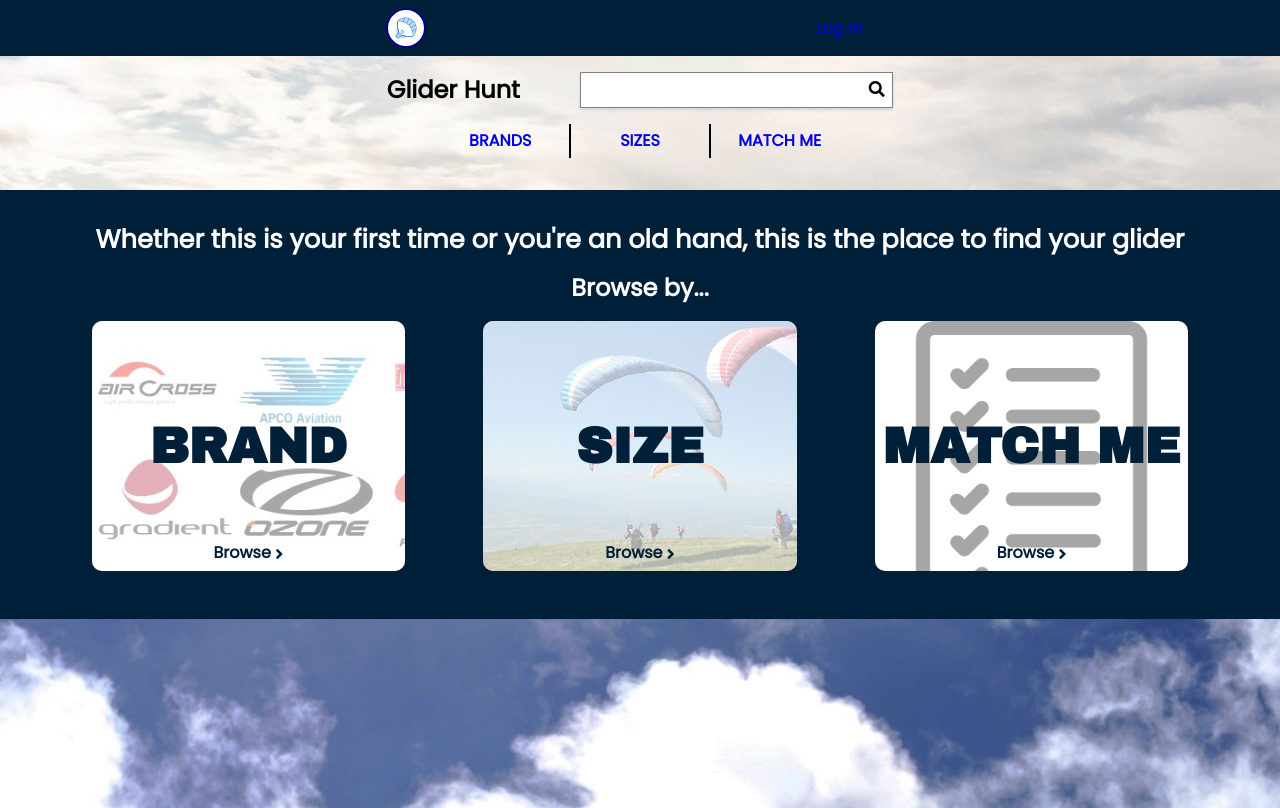
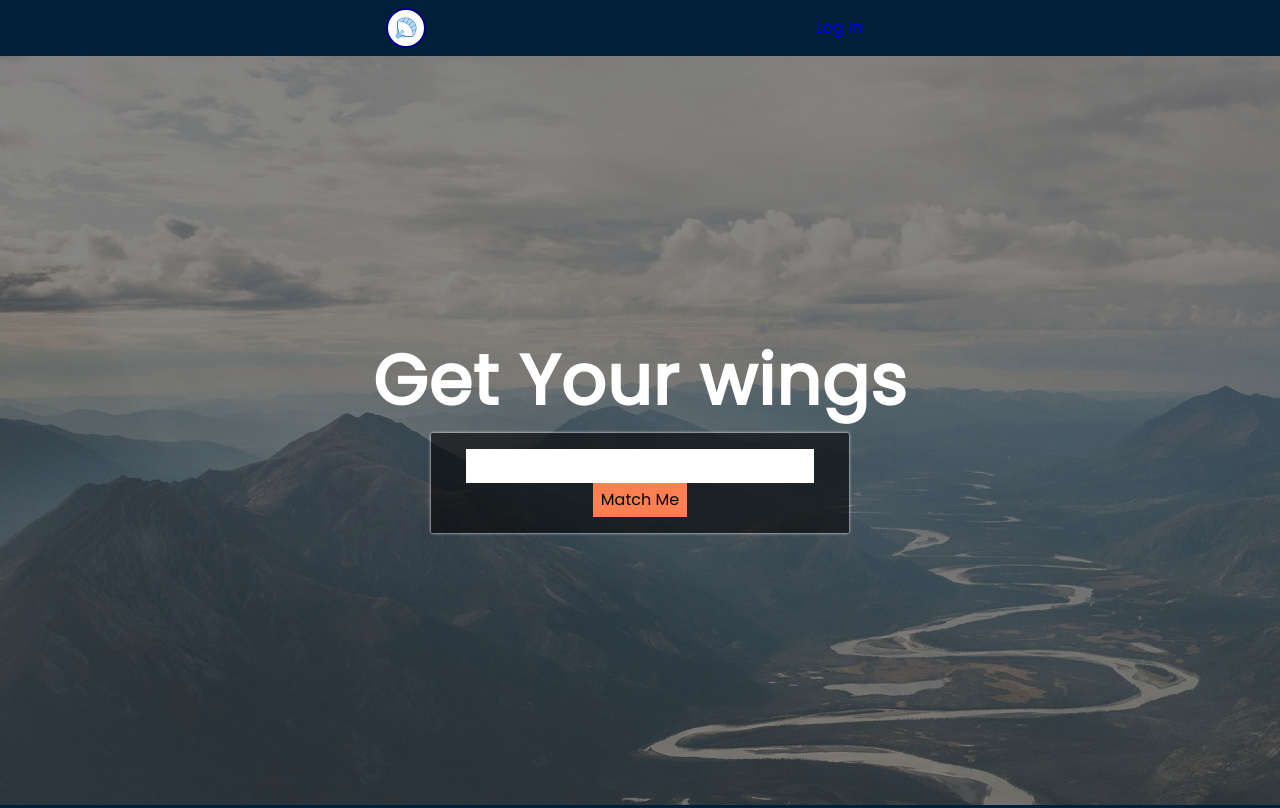
Before and after one commit to HurricanePete/Glider-Hunt-Client, a React (Create React App) app: page / in a window 1280 px wide. Shown: the top 808 px of the page. Built offline with nearby package versions, Linux system fonts and the light colour scheme.

Commit message:
change of layout to comply with updated wireframes

```diff
--- a/src/components/App.js
+++ b/src/components/App.js
@@ -22,7 +22,6 @@ export default class App extends React.Component {
                 <Nav />
                 <main className="">
                   <Hero />
-
                   <BrowseBy />
                   <div className="parallax-glider"></div>
                   <Featured />
--- a/src/components/hero.js
+++ b/src/components/hero.js
@@ -6,21 +6,25 @@ import './styles/hero.css';
 
 //<img src={Logo} alt="demo" />
 
+				// <form className="search-form col-6" action="#">
+				// 	<input className="search pv2 ph3" type="search"></input>
+				// 	<button className="submit pv2 p2" type="submit"><i className="fas fa-search"></i></button>
+				// </form>
+
+			// 	<ul className="hero-list col-4 clear-float center tc list pa0">
+			// 	<li className="hero-link"><a href="/">Brands</a></li>
+			// 	<li className="hero-link"><a href="/">Sizes</a></li>
+			// 	<li className="hero-link"><a href="/">Match Me</a></li>
+			// </ul>
+
 export default function Hero(props) {
 	return(
 		<section className="hero row pv3">
-			<div className="hero-wrapper col-6 clear-float center tc">
-				<h2 className="logo-name dib ma0">Glider Hunt</h2>
-				<form className="search-form dib col-6" action="#">
-					<input className="search pv2 ph3" type="search"></input>
-					<button className="submit pv2 p2" type="submit"><i className="fas fa-search"></i></button>
-				</form>
+			<h1 className="logo-name ma0">Get Your wings</h1>
+			<div className="hero-wrapper col-4 clear-float center tc">
+				<input className="search pv2 ph3" type="search" />
+				<button className="submit pv2 ph2" type="submit">Match Me</button>
 			</div>
-			<ul className="hero-list col-4 clear-float center tc list pa0">
-				<li className="hero-link"><a href="/">Brands</a></li>
-				<li className="hero-link"><a href="/">Sizes</a></li>
-				<li className="hero-link"><a href="/">Match Me</a></li>
-			</ul>
 		</section>
 	)
 }
--- a/src/components/styles/hero.css
+++ b/src/components/styles/hero.css
@@ -1,12 +1,26 @@
 section.hero {
 	border-bottom: 1px solid #00203a;
-	background-image: url(../static-photos/top-shot.jpeg);
+	background-image: url(../static-photos/top-shot_edit.jpeg);
+	height: 750px;
+	display: flex;
+	flex-direction: column;
+	justify-content: center;
+	align-items: center;
+}
+
+section.hero > h1 {
+	color: white;
+	font-size: 70px;
+	line-height: 1.5;
+	letter-spacing: 1px;
+	font-weight: bold;
 }
 
 div.hero-wrapper {
-	display: flex;
-	justify-content: space-evenly;
-	align-items: center;
+    border-radius: 2px;
+    background-color: rgba(0,0,0,0.6);
+    padding: 1rem;
+    box-shadow: 0px 0px 3px ghostwhite;
 }
 
 form.search-form {
@@ -16,7 +30,6 @@ form.search-form {
 }
 
 input.search {
-	width: 90%;
 	border: none;
 }
 
@@ -26,8 +39,7 @@ input.search:focus {
 
 button.submit {
 	border: none;
-	width: 10%;
-	background-color: white;
+	background-color: coral;
 	transition: all 0.25s ease-out;
 }
 
@@ -59,9 +71,3 @@ li.hero-link:first-child {
 li.hero-link:last-child {
 	border-right: none;
 }
-
-@media only screen and (max-width: 1000px) {
-	h2.logo-name {
-		display: none;
-	}
-}
```
Also changed, not shown: src/components/static-photos/top-shot_edit.jpeg (added).
